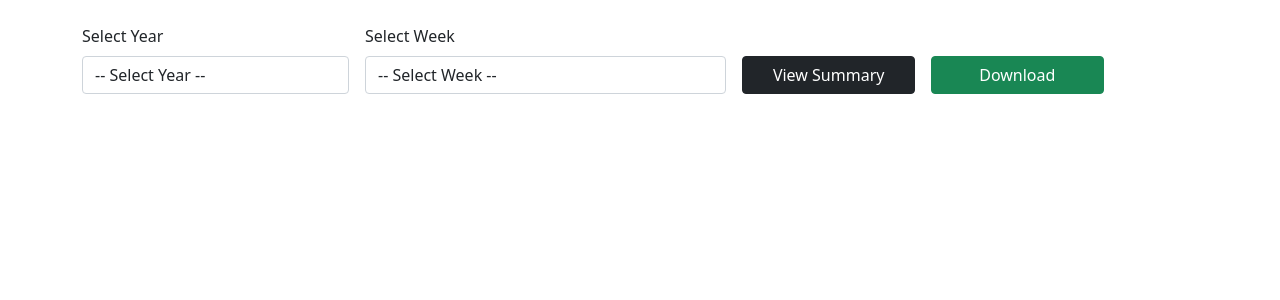
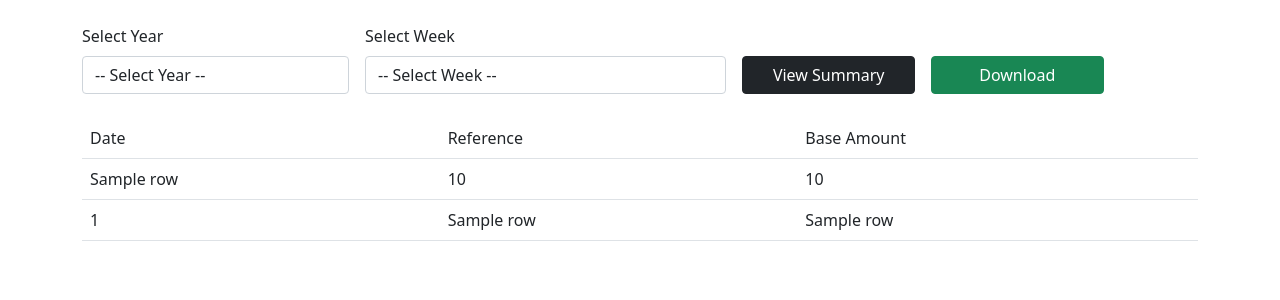
Before and after one commit to Denick12/casual_payment, a Flask app: template app/templates/payroll_summary.html in a window 1280 px wide. Shown: the part 58-358 px from the top of the page. Run offline with Flask 3, Linux system fonts and the light colour scheme; the template is opened without the code that fills it: most values are stand-ins (such as "Sample title", 1, 10 or a date in 2020).

Commit message:
displaying of data that is within the same month added

```diff
--- a/app/templates/payroll_summary.html
+++ b/app/templates/payroll_summary.html
@@ -45,6 +45,64 @@
 
     <!-- Section for summary results -->
     <div id="summaryResults" class="mt-4"></div>
+</section>
+<section>
+    <div class="container">
+        {% if data.crosses_month %}
+            <table class="table table-hover">
+                <tr>
+                    <td>Date</td>
+                    <td>Reference</td>
+                    <td>Base Amount</td>
+                </tr>
+                <tr>
+                    <td>{{ data.first_range[0][0] }}</td>
+                    <td>{{ data.sum_of_first_range[0] }}</td>
+                    <td>{{ data.sum_of_first_range[1] }}</td>
+                </tr>
+                <tr>
+                    <td>{{ data.second_range[0][0] }}</td>
+                    <td>{{ data.sum_of_second_range[0] }}</td>
+                    <td>{{ data.sum_of_second_range[1] }}</td>
+                </tr>
+                {% for row in data.first_range %}
+                    <tr>
+                        <td>{{ row[0] }}</td>
+                        <td>{{ row[1] }}</td>
+                        <td>{{ row[2] }}</td>
+                    </tr>
+                {% endfor %}
+                {% for row in data.second_range %}
+                    <tr>
+                        <td>{{ row[0] }}</td>
+                        <td>{{ row[1] }}</td>
+                        <td>{{ row[2] }}</td>
+                    </tr>
+                {% endfor %}
+            </table>
+        {% else %}
+            <table class="table table-hover">
+                <tr>
+                    <td>Date</td>
+                    <td>Reference</td>
+                    <td>Base Amount</td>
+                </tr>
+                <tr>
+                    <td>{{ data.all_range[0] }}</td>
+                    <td>{{ data.sum_of_all_ranges[0] }}</td>
+                    <td>{{ data.sum_of_all_ranges[1] }}</td>
+                </tr>
+                {% for row in data.all_range %}
+                    <tr>
+                        <td>{{ row[0] }}</td>
+                        <td>{{ row[1] }}</td>
+                        <td>{{ row[2] }}</td>
+                    </tr>
+                {% endfor %}
+            </table>
+        {% endif %}
+
+    </div>
 </section>
 
 <script>
```
